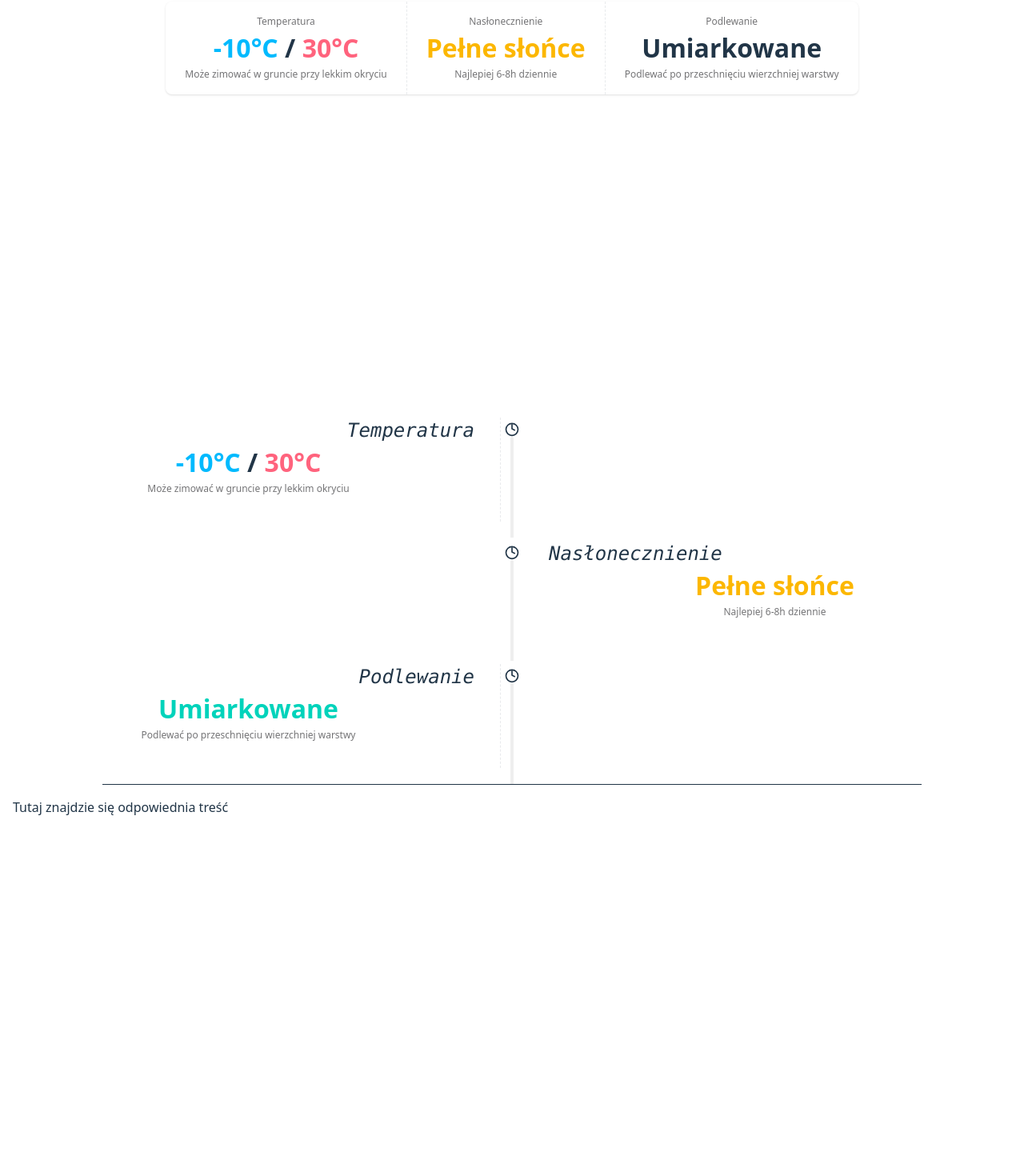
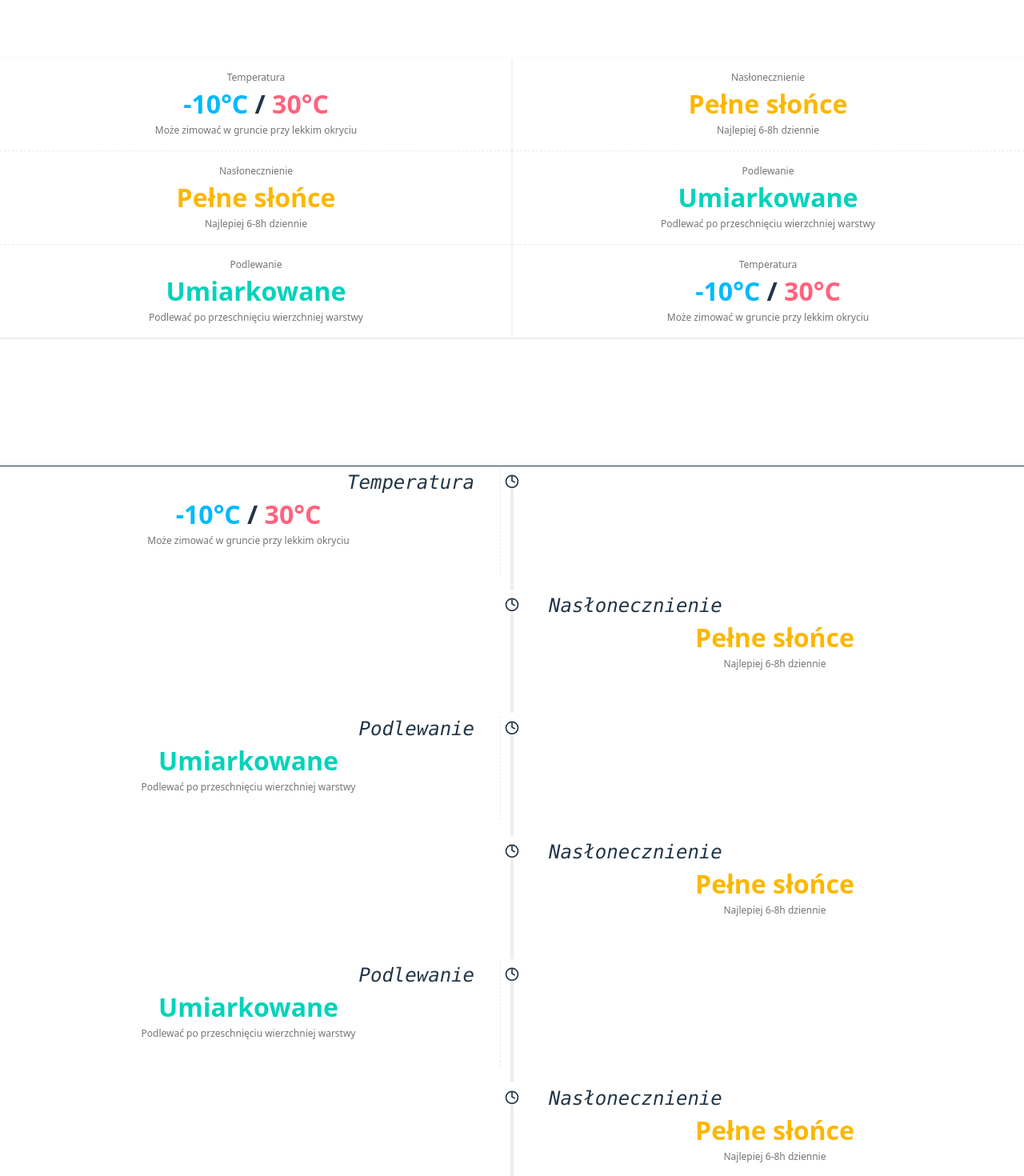
Before and after one commit to JakubOpydwsei/Gardener, a React (Vite) app: page /plant/1 in a window 1280 px wide. Shown: the part 1013-2483 px from the top of the page at 80% size. Before the commit the page ends 2050 px from the top, so only its background shows below. Built offline with nearby package versions, Linux system fonts and the light colour scheme.

Commit message:
Dodanie animacji

```diff
--- a/package.json
+++ b/package.json
@@ -11,6 +11,7 @@
   },
   "dependencies": {
     "@tailwindcss/vite": "^4.0.17",
+    "aos": "^2.3.4",
     "daisyui": "^5.0.50",
     "react": "^19.0.0",
     "react-dom": "^19.0.0",
@@ -19,6 +20,7 @@
   },
   "devDependencies": {
     "@eslint/js": "^9.21.0",
+    "@types/aos": "^3.0.7",
     "@types/react": "^19.0.10",
     "@types/react-dom": "^19.0.4",
     "@vitejs/plugin-react-swc": "^3.8.0",
--- a/src/pages/PlantInfoPage.tsx
+++ b/src/pages/PlantInfoPage.tsx
@@ -5,51 +5,52 @@ function PlantInfoPage() {
             <div className="carousel w-128">
                 <div id="slide1" className="carousel-item relative w-full">
                     <img
-                        src="https://picsum.photos/600/600"
+                        src="https://www.purina.pl/sites/default/files/2021-02/CAT%20HERO_0012_Maine_coon.jpg"
                         className="w-full object-center object-cover" />
                     <div className="opacity-75 absolute left-1 right-1 top-1/2 flex -translate-y-1/2 transform justify-between">
-                        <a href="#slide4" className="btn btn-circle">❮</a>
+                        <a href="#slide3" className="btn btn-circle">❮</a>
                         <a href="#slide2" className="btn btn-circle">❯</a>
                     </div>
                 </div>
                 <div id="slide2" className="carousel-item relative w-full">
                     <img
-                        src="https://picsum.photos/600/600"
+                        src="https://www.purina.pl/sites/default/files/2021-02/CAT%20HERO_0012_Maine_coon.jpg"
                         className="w-full object-center object-cover" />
-                    <div className="absolute left-5 right-5 top-1/2 flex -translate-y-1/2 transform justify-between">
+                    <div className="opacity-75 absolute left-1 right-1 top-1/2 flex -translate-y-1/2 transform justify-between">
                         <a href="#slide1" className="btn btn-circle">❮</a>
                         <a href="#slide3" className="btn btn-circle">❯</a>
                     </div>
                 </div>
                 <div id="slide3" className="carousel-item relative w-full">
                     <img
-                        src="https://picsum.photos/600/600"
+                        src="https://www.purina.pl/sites/default/files/2021-02/CAT%20HERO_0012_Maine_coon.jpg"
                         className="w-full object-center object-cover" />
-                    <div className="absolute left-5 right-5 top-1/2 flex -translate-y-1/2 transform justify-between">
+                    <div className="opacity-75 absolute left-1 right-1 top-1/2 flex -translate-y-1/2 transform justify-between">
                         <a href="#slide2" className="btn btn-circle">❮</a>
-                        <a href="#slide4" className="btn btn-circle">❯</a>
+                        <a href="#slide1" className="btn btn-circle">❯</a>
                     </div>
                 </div>
             </div>
 
             {/* Tekst */}
-            <br />
+            <hr />
 
-            <div className="stats shadow my-100">
+            {/* Statsy wariant 1 */}
+            <div className="stats shadow overflow-hidden  my-40">
 
-                <div className="stat place-items-center">
+                <div data-aos="fade-left" className="stat place-items-center">
                     <div className="stat-title">Temperatura</div>
                     <div className="stat-value"><span className="text-info">-10°C</span> / <span className="text-error">30°C</span></div>
                     <div className="stat-desc">Może zimować w gruncie przy lekkim okryciu</div>
                 </div>
 
-                <div className="stat place-items-center">
+                <div data-aos="fade-up" className="stat place-items-center">
                     <div className="stat-title">Nasłonecznienie</div>
                     <div className="stat-value"><span className="text-warning">Pełne słońce</span></div>
                     <div className="stat-desc">Najlepiej 6-8h dziennie</div>
                 </div>
 
-                <div className="stat place-items-center">
+                <div data-aos="fade-right" className="stat place-items-center">
                     <div className="stat-title">Podlewanie</div>
                     <div className="stat-value">Umiarkowane</div>
                     <div className="stat-desc">Podlewać po przeschnięciu wierzchniej warstwy</div>
@@ -75,14 +76,61 @@ function PlantInfoPage() {
 
             </div>
 
+            <hr />
 
-            <br />
+            {/* Statsy wariant 2 */}
+            <div className="grid grid-cols-2 my-40">
+                <div className="stats-vertical shadow overflow-hidden">
 
+                    <div data-aos="fade-right" className="stat place-items-center">
+                        <div className="stat-title">Temperatura</div>
+                        <div className="stat-value"><span className="text-info">-10°C</span> / <span className="text-error">30°C</span></div>
+                        <div className="stat-desc">Może zimować w gruncie przy lekkim okryciu</div>
+                    </div>
 
+                    <div data-aos="fade-right" className="stat place-items-center">
+                        <div className="stat-title">Nasłonecznienie</div>
+                        <div className="stat-value"><span className="text-warning">Pełne słońce</span></div>
+                        <div className="stat-desc">Najlepiej 6-8h dziennie</div>
+                    </div>
 
+                    <div data-aos="fade-right" className="stat place-items-center">
+                        <div className="stat-title">Podlewanie</div>
+                        <div className="stat-value"><span className="text-accent">Umiarkowane</span></div>
+                        <div className="stat-desc">Podlewać po przeschnięciu wierzchniej warstwy</div>
+                    </div>
+
+                </div>
+
+                <div className="stats-vertical shadow overflow-hidden">
+
+                    <div data-aos="fade-left" className="stat place-items-center">
+                        <div className="stat-title">Nasłonecznienie</div>
+                        <div className="stat-value"><span className="text-warning">Pełne słońce</span></div>
+                        <div className="stat-desc">Najlepiej 6-8h dziennie</div>
+                    </div>
+
+                    <div data-aos="fade-left" className="stat place-items-center">
+                        <div className="stat-title">Podlewanie</div>
+                        <div className="stat-value"><span className="text-accent">Umiarkowane</span></div>
+                        <div className="stat-desc">Podlewać po przeschnięciu wierzchniej warstwy</div>
+                    </div>
+
+                    <div data-aos="fade-left" className="stat place-items-center">
+                        <div className="stat-title">Temperatura</div>
+                        <div className="stat-value"><span className="text-info">-10°C</span> / <span className="text-error">30°C</span></div>
+                        <div className="stat-desc">Może zimować w gruncie przy lekkim okryciu</div>
+                    </div>
+
+                </div>
+            </div>
+
+            <hr />
+
+            {/* Timeline wariant 1 */}
             <ul className="timeline timeline-snap-icon max-md:timeline-compact timeline-vertical">
 
-                <li>
+                <li data-aos="fade-right">
                     <div className="timeline-middle">
                         <svg
                             xmlns="http://www.w3.org/2000/svg"
@@ -111,7 +159,7 @@ function PlantInfoPage() {
                     <hr />
                 </li>
 
-                <li>
+                <li data-aos="fade-left">
                     <div className="timeline-middle">
                         <svg
                             xmlns="http://www.w3.org/2000/svg"
@@ -140,7 +188,7 @@ function PlantInfoPage() {
                     <hr />
                 </li>
 
-                <li>
+                <li data-aos="fade-right">
                     <div className="timeline-middle">
                         <svg
                             xmlns="http://www.w3.org/2000/svg"
@@ -169,6 +217,96 @@ function PlantInfoPage() {
                     <hr />
                 </li>
 
+
+                {/* ////////////////////////////////////// */}
+
+                <li data-aos="fade-left">
+                    <div className="timeline-middle">
+                        <svg
+                            xmlns="http://www.w3.org/2000/svg"
+                            fill="none"
+                            viewBox="0 0 24 24"
+                            strokeWidth={2}
+                            stroke="currentColor"
+                            className="h-5 w-5"
+                        >
+                            <path
+                                strokeLinecap="round"
+                                strokeLinejoin="round"
+                                d="M12 6v6l4 2m-4 8a9 9 0 100-18 9 9 0 000 18z"
+                            />
+                        </svg>
+                    </div>
+                    <div className="stat timeline-end mb-5 text-end relative">
+                        <time className="font-mono italic text-2xl absolute  left-8">Nasłonecznienie</time>
+                        <div className="stat place-items-center">
+                            <div className="stat-value">
+                                <span className="text-warning">Pełne słońce</span>
+                            </div>
+                            <div className="stat-desc">Najlepiej 6-8h dziennie</div>
+                        </div>
+                    </div>
+                    <hr />
+                </li>
+
+                <li data-aos="fade-right">
+                    <div className="timeline-middle">
+                        <svg
+                            xmlns="http://www.w3.org/2000/svg"
+                            fill="none"
+                            viewBox="0 0 24 24"
+                            strokeWidth={2}
+                            stroke="currentColor"
+                            className="h-5 w-5"
+                        >
+                            <path
+                                strokeLinecap="round"
+                                strokeLinejoin="round"
+                                d="M12 6v6l4 2m-4 8a9 9 0 100-18 9 9 0 000 18z"
+                            />
+                        </svg>
+                    </div>
+                    <div className="stat timeline-start mb-5 text-end relative">
+                        <time className="font-mono italic text-2xl absolute  right-8">Podlewanie</time>
+                        <div className="stat place-items-center">
+                            <div className="stat-value">
+                                <span className="text-accent">Umiarkowane</span>
+                            </div>
+                            <div className="stat-desc">Podlewać po przeschnięciu wierzchniej warstwy</div>
+                        </div>
+                    </div>
+                    <hr />
+                </li>
+
+                <li data-aos="fade-left">
+                    <div className="timeline-middle">
+                        <svg
+                            xmlns="http://www.w3.org/2000/svg"
+                            fill="none"
+                            viewBox="0 0 24 24"
+                            strokeWidth={2}
+                            stroke="currentColor"
+                            className="h-5 w-5"
+                        >
+                            <path
+                                strokeLinecap="round"
+                                strokeLinejoin="round"
+                                d="M12 6v6l4 2m-4 8a9 9 0 100-18 9 9 0 000 18z"
+                            />
+                        </svg>
+                    </div>
+                    <div className="stat timeline-end mb-5 text-end relative">
+                        <time className="font-mono italic text-2xl absolute  left-8">Nasłonecznienie</time>
+                        <div className="stat place-items-center">
+                            <div className="stat-value">
+                                <span className="text-warning">Pełne słońce</span>
+                            </div>
+                            <div className="stat-desc">Najlepiej 6-8h dziennie</div>
+                        </div>
+                    </div>
+                    <hr />
+                </li>
+
             </ul>
 
 
```
Also changed, not shown: src/App.tsx (+7 -0 lines), 1 other file (tests, documents, lock files or other folders).
